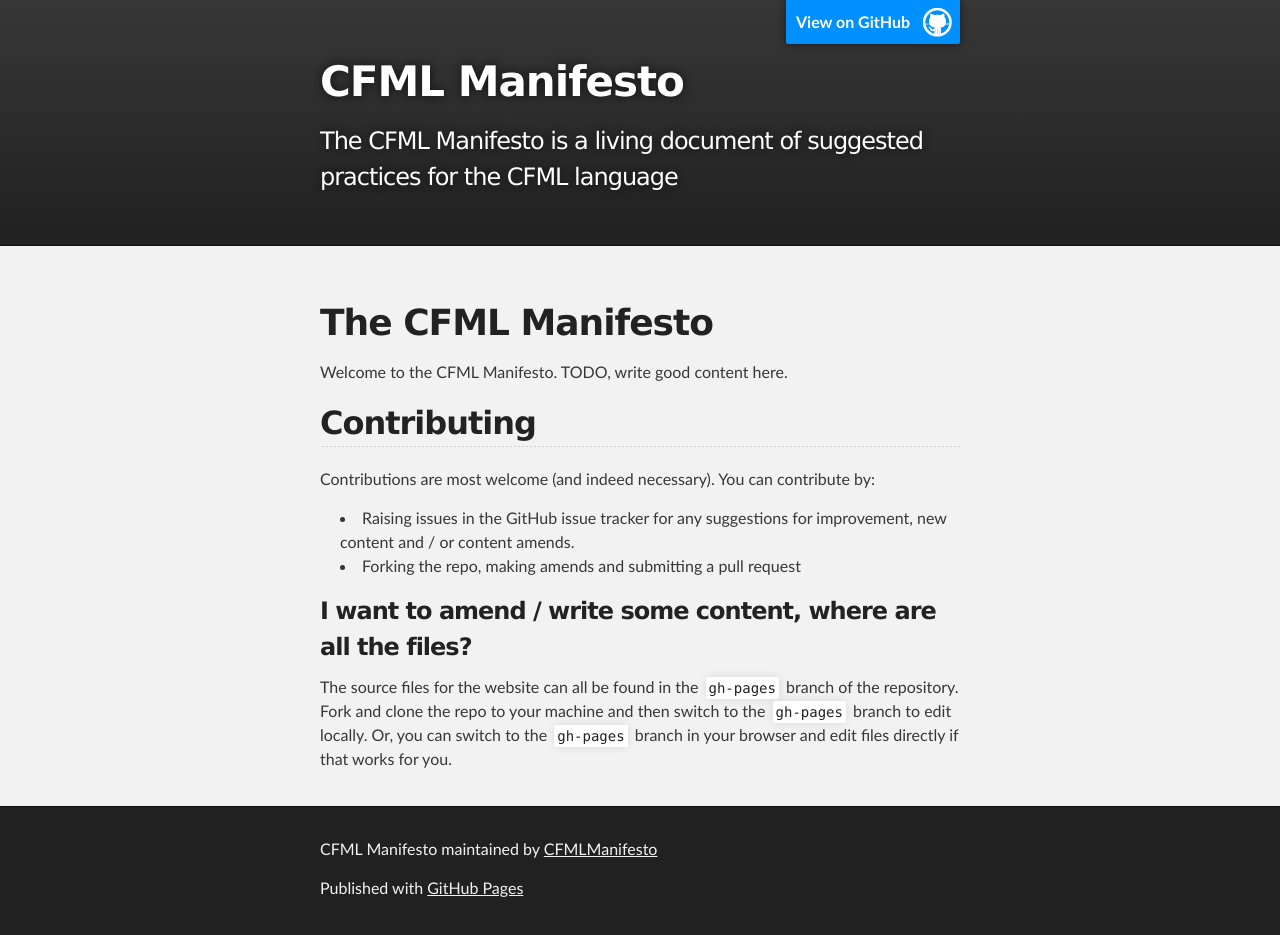
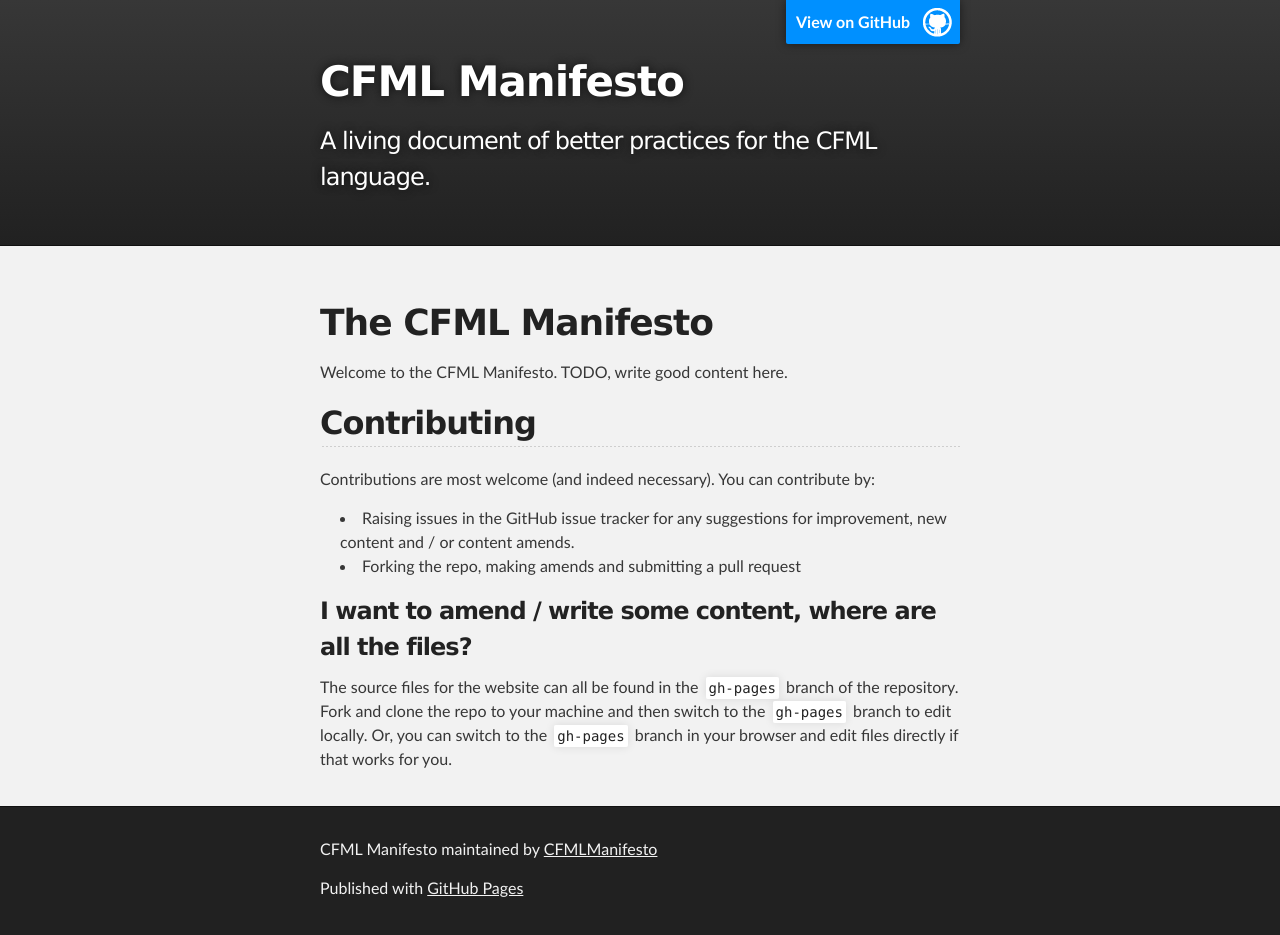
Before and after one commit to CFMLManifesto/CFMLManifesto, a Jekyll site: the page built from index.html, in a window 1280 px wide. Built offline with Jekyll 4.4.1, drawn with Linux system fonts in a browser that asks for light colours; Markdown is read by kramdown in place of the engine named in the settings.

Commit message:
Whitespace and dodgy copy and paste error fixing

```diff
--- a/_layouts/default.html
+++ b/_layouts/default.html
@@ -1,9 +1,3 @@
-<!doctype html>
-<html lang="en">
-	<head>
-		<meta charset="utf-8">
-		<title>{{ page.title }}: Frank Fusion: ColdFusion, JavaScript, CSS, Web development, Linux, etc.</title>
-
 <!DOCTYPE html>
 <html>
 
@@ -21,11 +15,13 @@
 
 		<!-- HEADER -->
 		<div id="header_wrap" class="outer">
-        <header class="inner">
+			<header>
+				<div class="inner">
 					<a id="forkme_banner" href="https://github.com/CFMLManifesto/cfml-manifesto">View on GitHub</a>
 
 					<h1 id="project_title">CFML Manifesto</h1>
-          <h2 id="project_tagline">The CFML Manifesto is a living document of suggested practices for the CFML language</h2>
+					<h2 id="project_tagline">A living document of better practices for the CFML language.</h2>
+				</div>
 			</header>
 		</div>
 
@@ -33,7 +29,6 @@
 		<div id="main_content_wrap" class="outer">
 			<section id="main_content" class="inner">
 				{{ content }}
-
 			</section>
 		</div>
 
--- a/index.html
+++ b/index.html
@@ -1,6 +1,6 @@
 ---
 layout: default
-title: Blog posts
+title: CFML Manifesto
 ---
 
 <h1>
```
Lines whose indentation alone changed are shown as unchanged.
